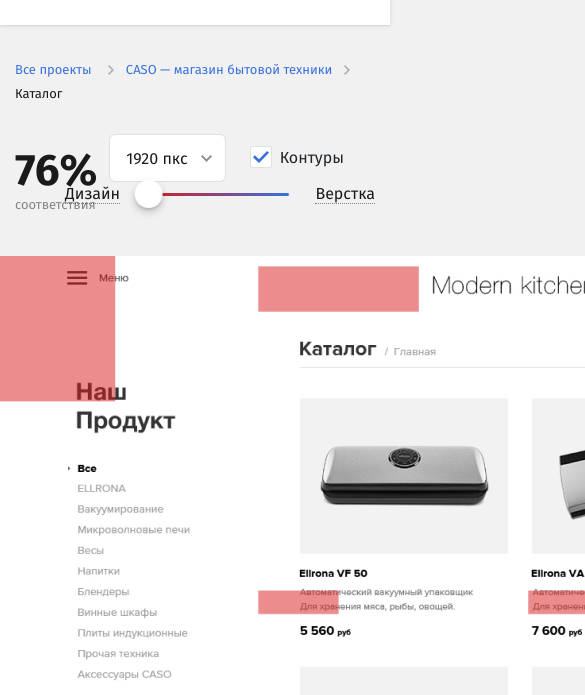
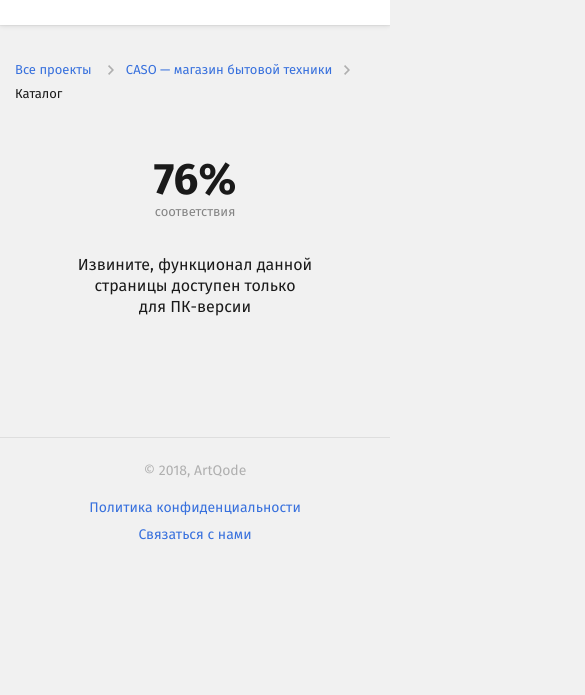
Before and after one commit to hardqode/artQode-front, a website: page page-result.html in a window 390 px wide. Shown: the part 134-829 px from the top of the page, 585 px wide, since content can reach past the window. Drawn offline with nearby package versions, Linux system fonts and the light colour scheme.

Commit message:
result mobile page

```diff
--- a/page-result.html
+++ b/page-result.html
@@ -4,7 +4,7 @@
     <meta charset="UTF-8">
     <meta content="width = device-width,initial-scale=1" name="viewport">
     <title>ArtQode</title>
-    <link href="https://fonts.googleapis.com/css?family=Fira+Sans:400,300i,500,500i,700" rel="stylesheet">
+    <link href="https://fonts.googleapis.com/css?family=Fira+Sans:300,400,300i,500,500i,700" rel="stylesheet">
     <link rel="stylesheet" href="./css/bootstrap-reboot.min.css">
     <link rel="stylesheet" href="./css/bootstrap.min.css">
     <link rel="stylesheet" href="./css/nouislider.min.css">
@@ -63,7 +63,8 @@
             </div>
             <button class="btn-icon mobile-search-btn">
                 <svg width="20" height="20" viewBox="0 0 20 20" fill="none" xmlns="http://www.w3.org/2000/svg">
-                    <path d="M20 18.0383L14.7877 12.8675C15.768 11.53 16.3476 9.885 16.3476 8.10833C16.3476 3.6375 12.6809 0 8.17338 0C3.66668 0 0 3.6375 0 8.10833C0 12.58 3.66668 16.2167 8.17338 16.2167C9.88198 16.2167 11.4688 15.6942 12.7826 14.8017L18.0226 20L20 18.0383ZM2.39741 8.10833C2.39741 4.94833 4.98887 2.3775 8.17422 2.3775C11.3596 2.3775 13.951 4.94833 13.951 8.10833C13.951 11.2683 11.3596 13.8392 8.17422 13.8392C4.98803 13.8392 2.39741 11.2683 2.39741 8.10833Z" fill="#1A1A1A"/>
+                    <path d="M20 18.0383L14.7877 12.8675C15.768 11.53 16.3476 9.885 16.3476 8.10833C16.3476 3.6375 12.6809 0 8.17338 0C3.66668 0 0 3.6375 0 8.10833C0 12.58 3.66668 16.2167 8.17338 16.2167C9.88198 16.2167 11.4688 15.6942 12.7826 14.8017L18.0226 20L20 18.0383ZM2.39741 8.10833C2.39741 4.94833 4.98887 2.3775 8.17422 2.3775C11.3596 2.3775 13.951 4.94833 13.951 8.10833C13.951 11.2683 11.3596 13.8392 8.17422 13.8392C4.98803 13.8392 2.39741 11.2683 2.39741 8.10833Z"
+                          fill="#1A1A1A"/>
                 </svg>
             </button>
             <div class="notifications-btn-section popup-container">
@@ -113,7 +114,6 @@
 </header>
 
 
-
 <section class="site-nav">
     <div class="container site-nav--container">
         <a href="index.html" class="site-nav--item">Все проекты</a>
@@ -122,7 +122,7 @@
     </div>
 </section>
 
-<section class="result-controls-section">
+<section class="result-controls-section d-none d-lg-block">
     <div class="container">
         <div class="row result-controls--row">
 
@@ -148,7 +148,7 @@
                     <div class="col-auto checkbox--col">
                         <div class="checkbox-container">
                             <input type="checkbox" id="contures" checked>
-                            <label for="contures" class="custom-checkbox" >Контуры</label>
+                            <label for="contures" class="custom-checkbox">Контуры</label>
                         </div>
 
                     </div>
@@ -168,11 +168,24 @@
     </div>
 
 </section>
-<section class="result-section">
+<section class="result-section  d-none d-lg-block">
     <div class="container">
-        <img src="./assets/contures/design.png"  slider-target="design" alt="">
+        <img src="./assets/contures/design.png" slider-target="design" alt="">
         <img src="./assets/contures/verstka.png" slider-target="verstka" alt="">
         <img src="./assets/contures/контуры.png" slider-target="contures" alt="">
+    </div>
+</section>
+<section class="result-section mobile-msg">
+    <div class="container-fluid">
+        <div class="row">
+            <div class="col-12 text-center">
+
+                <p class="result-mobile">
+                    76%
+                </p>
+                <p class="error-text">Извините, функционал данной страницы доступен только для ПК-версии</p>
+            </div>
+        </div>
     </div>
 </section>
 
@@ -207,15 +220,15 @@
             'max': 100
         }
     });
-    slider.noUiSlider.on('update',function () {
-       var val = slider.noUiSlider.get() / 100;
+    slider.noUiSlider.on('update', function () {
+        var val = slider.noUiSlider.get() / 100;
 
-       $('[slider-target="verstka"]').css('opacity',val);
+        $('[slider-target="verstka"]').css('opacity', val);
     });
-    $('label[for="contures"]').on('click',function () {
-        if($('#contures').prop('checked')){
+    $('label[for="contures"]').on('click', function () {
+        if ($('#contures').prop('checked')) {
             $('[slider-target="contures"]').hide();
-        }else{
+        } else {
             $('[slider-target="contures"]').show();
         }
     })
@@ -229,12 +242,12 @@
     })
 </script>
 <script>
-    $(document).on('scroll',function () {
-       if($(this).scrollTop() > 155){
-           $('.result-controls-section').addClass('fixed-controls');
-       }else{
-           $('.result-controls-section').removeClass('fixed-controls');
-       }
+    $(document).on('scroll', function () {
+        if ($(this).scrollTop() > 155) {
+            $('.result-controls-section').addClass('fixed-controls');
+        } else {
+            $('.result-controls-section').removeClass('fixed-controls');
+        }
     })
 </script>
 <script>
@@ -265,21 +278,21 @@
 
 </script>
 <script>
-    $('.global-search').on('keydown keyup',function () {
+    $('.global-search').on('keydown keyup', function () {
         var clear = $(this).parent().find('.clear-icon');
-        if($(this).val() !== ''){
+        if ($(this).val() !== '') {
             clear.addClass('show');
-        }else{
+        } else {
             clear.removeClass('show');
         }
     })
-    $('.global-search-container .clear-icon').on('click',function () {
+    $('.global-search-container .clear-icon').on('click', function () {
         $('.global-search').val('');
         $(this).removeClass('show');
     })
 </script>
 <script>
-    $('.mobile-search-btn').on('click',function () {
+    $('.mobile-search-btn').on('click', function () {
         $(this).toggleClass('active');
         $('.mobile-global-search').toggleClass('show');
     })
--- a/scss/_result-section.scss
+++ b/scss/_result-section.scss
@@ -24,4 +24,39 @@
       }
     }
   }
+  .result-mobile{
+    font-style: normal;
+    font-weight: 600;
+    line-height: normal;
+    font-size: 44px;
+    text-align: center;
+    color: $black;
+    position: relative;
+    margin-bottom: 48px;
+    &:after{
+      position: absolute;
+      content:'соответствия';
+      left: 0;
+      right:0;
+      bottom:-13px;
+      margin: auto;
+      font-style: normal;
+      font-weight: normal;
+      line-height: normal;
+      font-size: 13px;
+      text-align: center;
+      color: #1A1A1A;
+      opacity: 0.5;
+    }
+  }
+  .error-text{
+    font-style: normal;
+    font-weight: normal;
+    line-height: 21px;
+    font-size: 16px;
+    text-align: center;
+    color: $black;
+    width: 257px;
+    margin: auto;
+  }
 }
```
Also changed, not shown: css/build.css.
